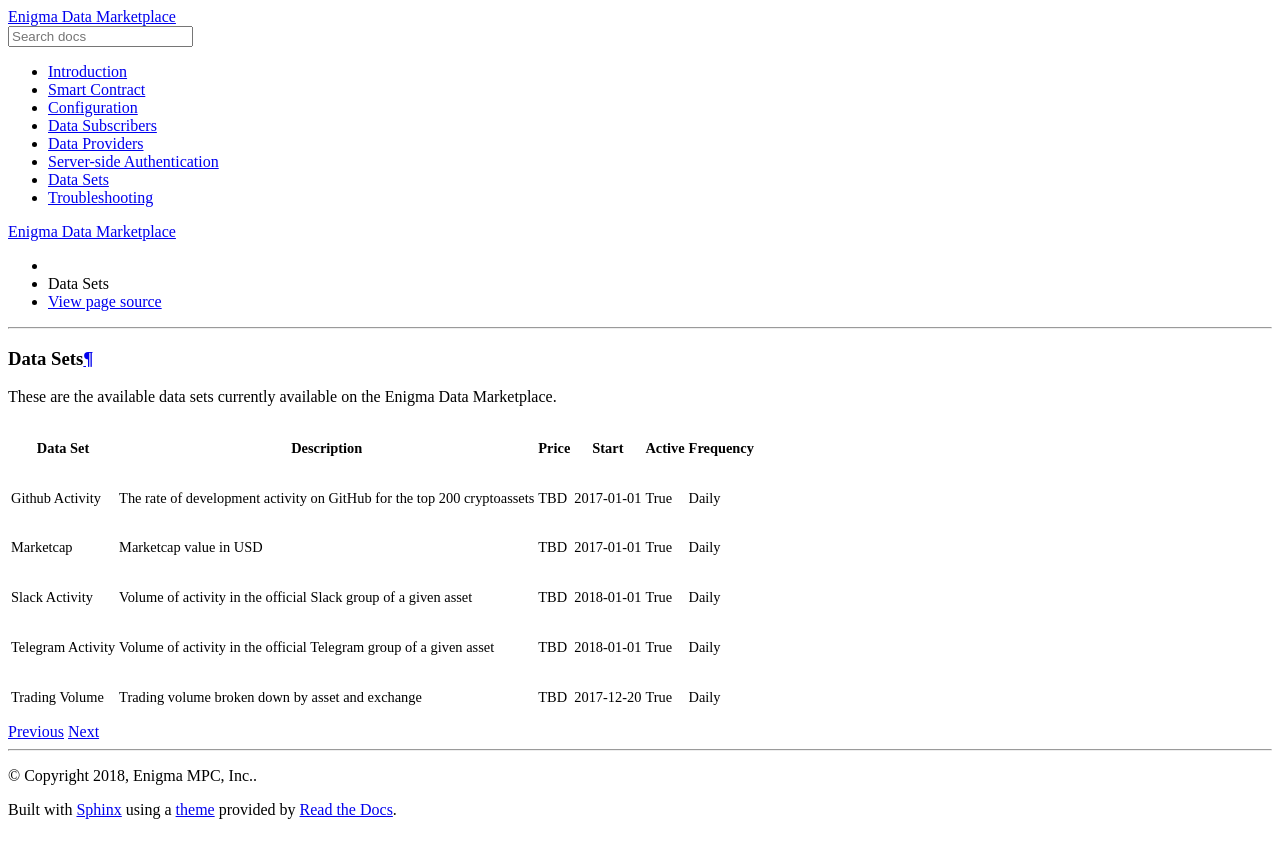
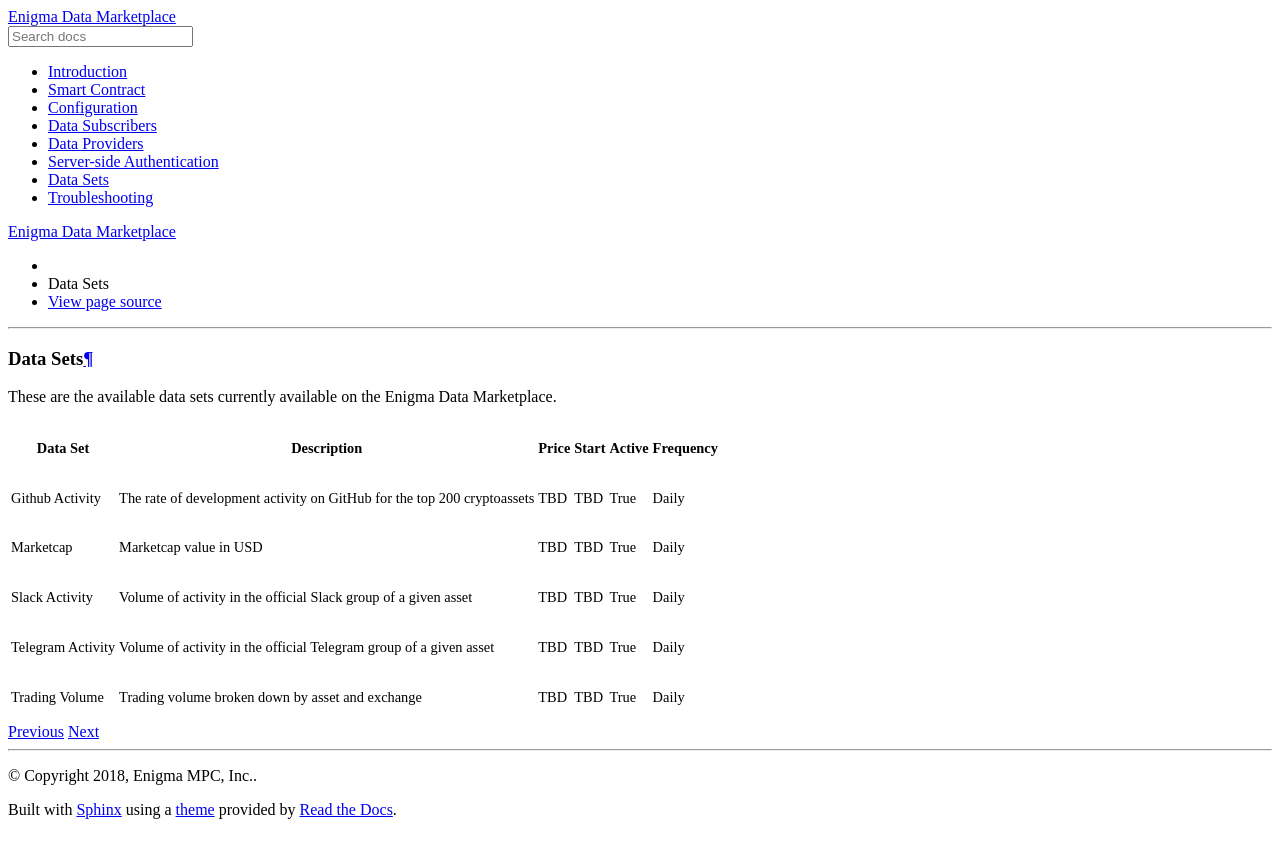
Before and after one commit to scrtlabs/marketplace, a Sphinx documentation site: the page built from docs/source/data-sets.rst, in a window 1280 px wide. Shown: the top 858 px of the page. Built offline with Sphinx 7.4.7 and the Read the Docs theme 2.0.0, drawn with Linux system fonts in a browser that asks for light colours.

Commit message:
MAINT: temp. removing links to repos

```diff
--- a/docs/source/authentication.rst
+++ b/docs/source/authentication.rst
@@ -145,5 +145,5 @@
 
 	        return pubAddr.lower() == auth.username.lower()
 
-The source code for the digest authentication server is available at:
-https://github.com/enigmampc/marketplace-authentication
+.. The source code for the digest authentication server is available at:
+.. https://github.com/enigmampc/marketplace-authentication
--- a/docs/source/data-sets.rst
+++ b/docs/source/data-sets.rst
@@ -7,20 +7,20 @@
 +-----------------+---------------------------+-------+------------+---------+-------------+
 | Data Set        | Description               | Price | Start      | Active  | Frequency   |
 +=================+===========================+=======+============+=========+=============+
-| Github Activity | The rate of development   | TBD   | 2017-01-01 | True    | Daily       |
+| Github Activity | The rate of development   | TBD   | TBD        | True    | Daily       |
 |                 | activity on GitHub for the|       |            |         |             |
 |                 | top 200 cryptoassets      |       |            |         |             |
 +-----------------+---------------------------+-------+------------+---------+-------------+
-| Marketcap       | Marketcap value in USD    | TBD   | 2017-01-01 | True    | Daily       |
+| Marketcap       | Marketcap value in USD    | TBD   | TBD        | True    | Daily       |
 +-----------------+---------------------------+-------+------------+---------+-------------+
-| Slack           | Volume of activity in the | TBD   | 2018-01-01 | True    | Daily       |
+| Slack           | Volume of activity in the | TBD   | TBD        | True    | Daily       |
 | Activity        | official Slack group      |       |            |         |             |
 |                 | of a given asset          |       |            |         |             |
 +-----------------+---------------------------+-------+------------+---------+-------------+
-| Telegram        | Volume of activity in the | TBD   | 2018-01-01 | True    | Daily       |
+| Telegram        | Volume of activity in the | TBD   | TBD        | True    | Daily       |
 | Activity        | official Telegram group   |       |            |         |             |
 |                 | of a given asset          |       |            |         |             |
 +-----------------+---------------------------+-------+------------+---------+-------------+
-| Trading Volume  | Trading volume broken     | TBD   | 2017-12-20 | True    | Daily       |
+| Trading Volume  | Trading volume broken     | TBD   | TBD        | True    | Daily       |
 |                 | down by asset and exchange|       |            |         |             |
 +-----------------+---------------------------+-------+------------+---------+-------------+
```
